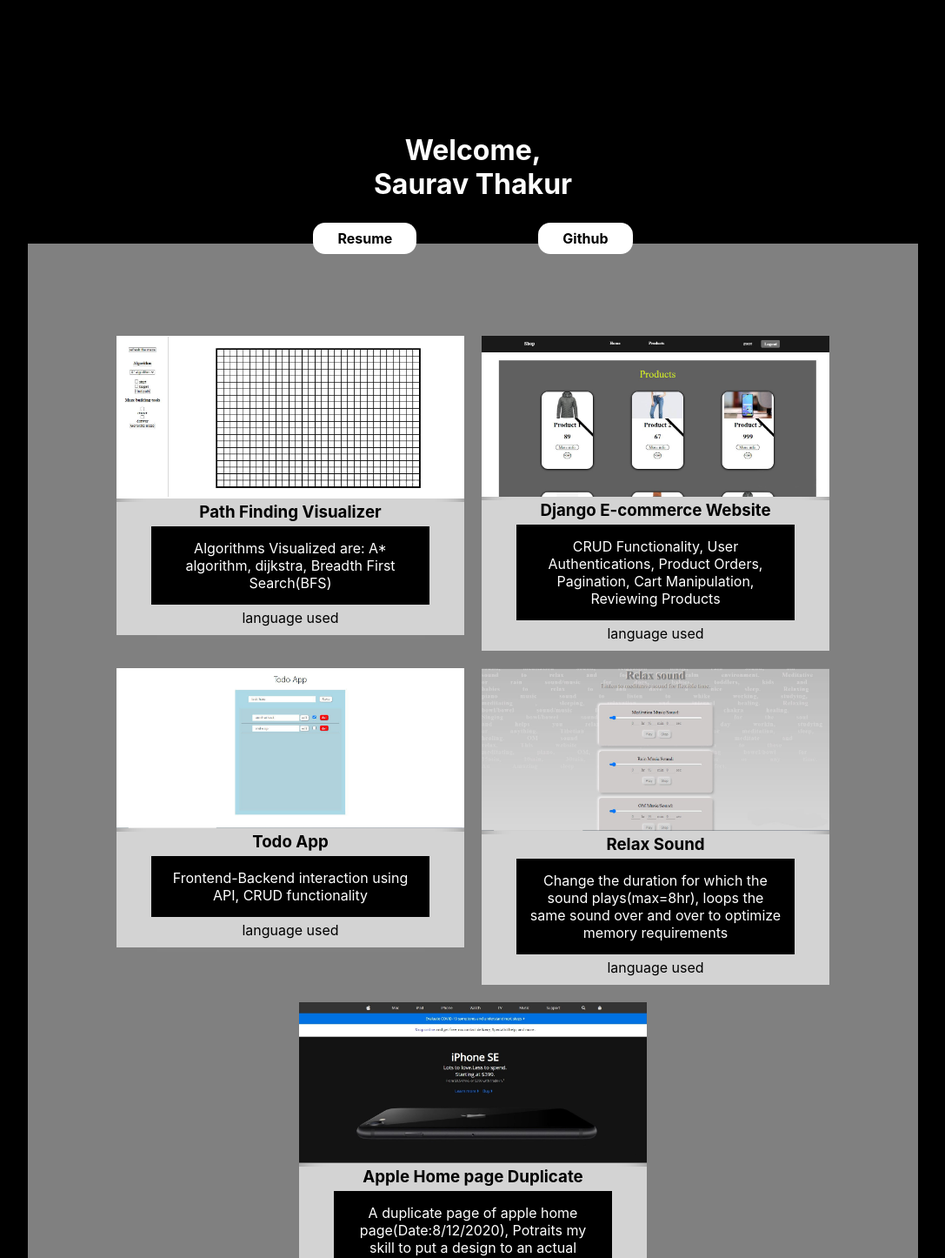
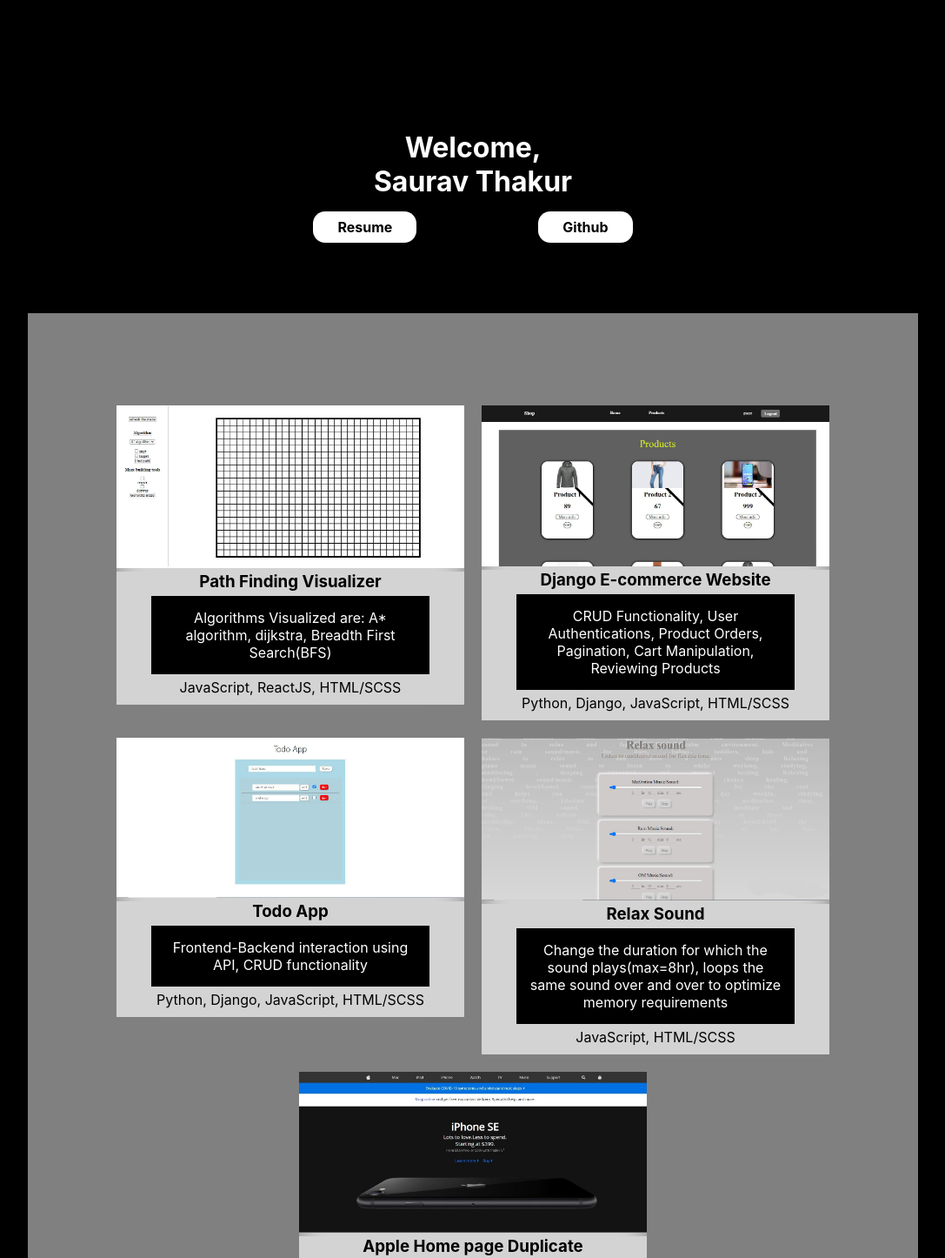
Before and after one commit to saurav188/portfolio, a React (Create React App) app: page / in a window 1280 px wide. Shown: the top 1446 px of the page at 87% size, without its empty margins (96-1183 px from the left). Built offline with nearby package versions, Linux system fonts and the light colour scheme.

Commit message:
added languages

```diff
--- a/src/components/project.js
+++ b/src/components/project.js
@@ -15,7 +15,7 @@ function Project(props) {
             {props.description}
           </div>
           <div className="language_used">
-            language used
+            {props.language}
           </div>
         </div>
       </a>
--- a/src/components/project_container.js
+++ b/src/components/project_container.js
@@ -19,6 +19,7 @@ function Project_container() {
             Breadth First Search(BFS)
           "
           link='https://path-algo-visualiser.herokuapp.com/'
+          language='JavaScript, ReactJS, HTML/SCSS '
         />
         <Project
           title="Django E-commerce Website"
@@ -32,6 +33,7 @@ function Project_container() {
             Reviewing Products
           "
           link='https://django-shop-app.herokuapp.com/'
+          language='Python, Django, JavaScript, HTML/SCSS'
         />
         <Project
           title="Todo App"
@@ -41,6 +43,7 @@ function Project_container() {
             CRUD functionality
           "
           link='https://frozen-savannah-33670.herokuapp.com/'
+          language='Python, Django, JavaScript, HTML/SCSS'
         />
         <Project
           title="Relax Sound"
@@ -50,6 +53,7 @@ function Project_container() {
             loops the same sound over and over to optimize memory requirements
           "
           link='https://relaxsound.herokuapp.com/'
+          language='JavaScript, HTML/SCSS'
         />
         <Project
           title="Apple Home page Duplicate"
@@ -59,6 +63,7 @@ function Project_container() {
             Potraits my skill to put a design to an actual webpage
           "
           link='https://apple-home-page-duplicate.herokuapp.com/'
+          language='HTML?SCSS,JavaScript'
         />
       </div>
     );
--- a/src/css/App.css
+++ b/src/css/App.css
@@ -9,7 +9,7 @@ body {
 }
 
 .header {
-  height: 35vh;
+  height: 45vh;
   padding: 150px 10% 100px 10%;
   display: -webkit-box;
   display: -ms-flexbox;
@@ -29,16 +29,12 @@ body {
           animation: header_start 2500ms;
 }
 
-.header .welcome {
-  margin: 2.5px 0px 0px 0px;
-}
-
 .header .name {
   margin: 0px 0px 5px 0px;
 }
 
 .header .btns {
-  margin: 20px 0px;
+  margin: 10px 0px;
   display: -webkit-box;
   display: -ms-flexbox;
   display: flex;
@@ -196,7 +192,7 @@ body {
     padding: 35% 10%;
   }
   100% {
-    height: 35vh;
+    height: 45vh;
     padding: 150px 10% 100px 10%;
   }
 }
@@ -211,7 +207,7 @@ body {
     padding: 35% 10%;
   }
   100% {
-    height: 35vh;
+    height: 45vh;
     padding: 150px 10% 100px 10%;
   }
 }
--- a/src/css/App.scss
+++ b/src/css/App.scss
@@ -8,7 +8,7 @@ body{
 }
 
 .header{
-    height: 35vh;
+    height: 45vh;
     padding:150px 10% 100px 10%;
     display: flex;
     flex-direction: column;
@@ -17,14 +17,11 @@ body{
     background-color: black;
     color:white;
     animation: header_start 2500ms;
-    .welcome{
-        margin:2.5px 0px 0px 0px;
-    }
     .name{
         margin:0px 0px 5px 0px;
     }
     .btns{
-        margin:20px 0px;
+        margin:10px 0px;
         display: flex;
         flex-direction: row;
         .resume{
@@ -134,7 +131,7 @@ body{
         padding: 35% 10%;
     }
     100%{
-        height: 35vh;
+        height: 45vh;
         padding:150px 10% 100px 10%;
     }
 }
```
Also changed, not shown: 2 other files (tests, documents, lock files or other folders).
